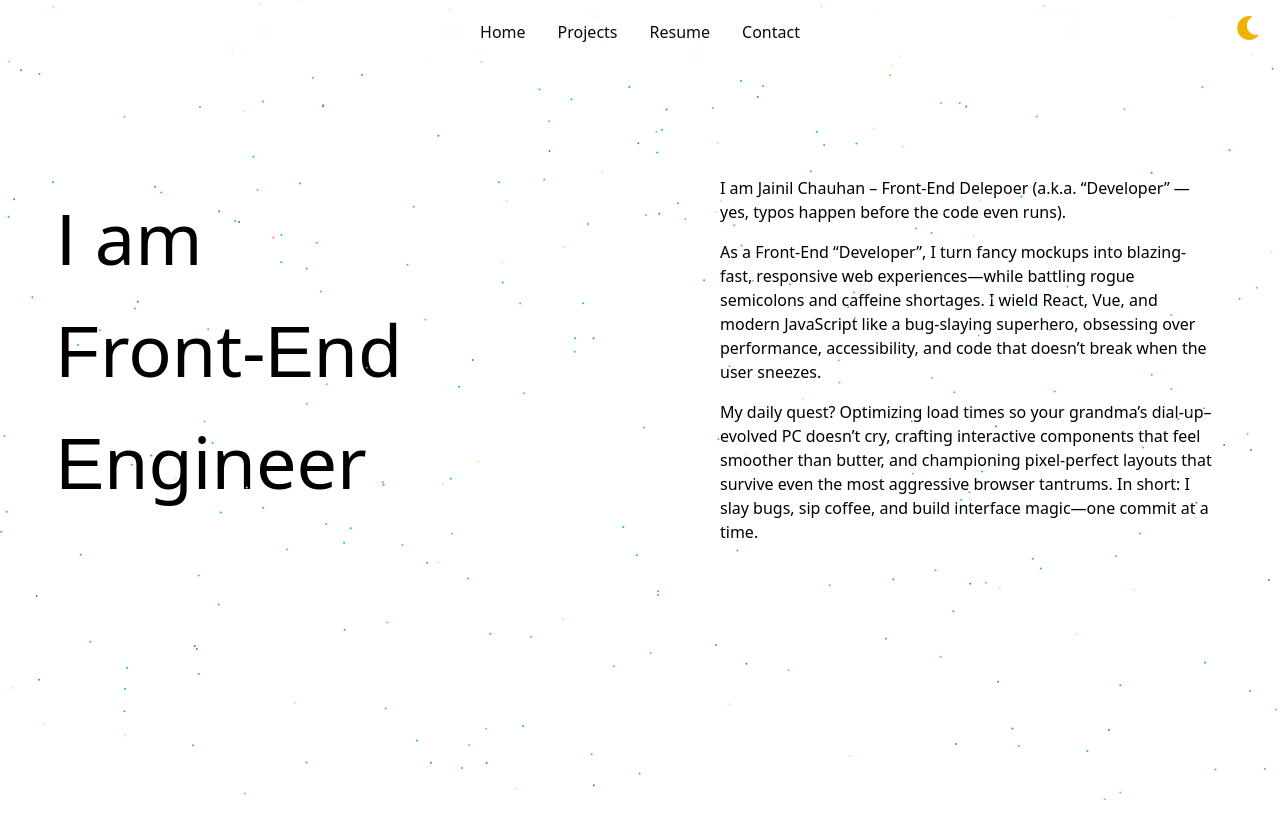
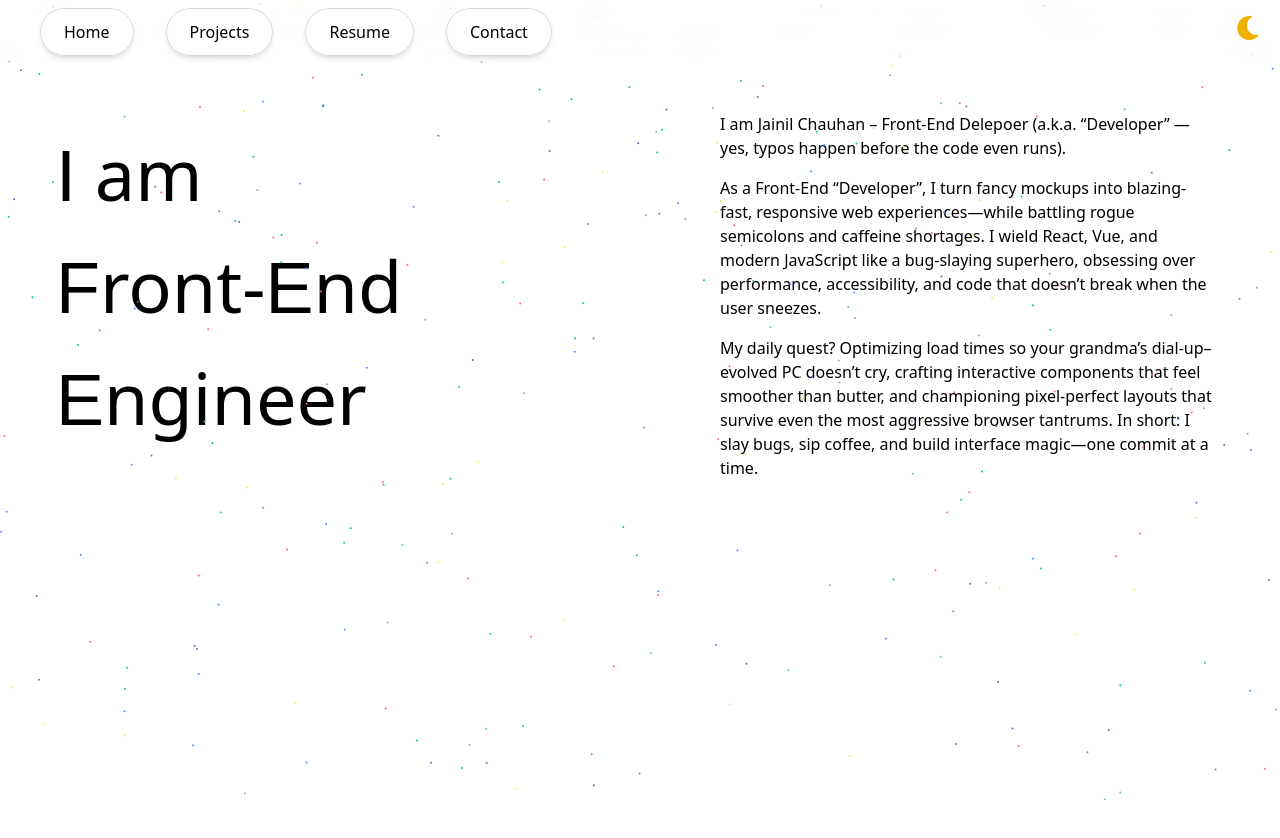
Before and after one commit to jainil04/jainil-chauhan-devfolio, a Next.js app: page / in a window 1280 px wide. Shown: the top 838 px of the page. After the commit the page ends 800 px from the top, so only its background shows below. Built offline with nearby package versions, Linux system fonts and the light colour scheme.

Commit message:
[MAJOR] desktop and mobile nav separation

```diff
--- a/package.json
+++ b/package.json
@@ -14,6 +14,7 @@
     "@mui/icons-material": "^7.1.0",
     "@mui/material": "^7.1.0",
     "@tailwindcss/postcss": "^4.1.8",
+    "framer-motion": "^12.16.0",
     "i18next": "^24.2.3",
     "next": "15.3.0",
     "next-i18next": "^15.4.2",
--- a/src/app/globals.css
+++ b/src/app/globals.css
@@ -15,7 +15,8 @@ html {
 }
 
 html.dark {
-  --background: oklch(21% 0.034 264.665);
+  /* --background: oklch(21% 0.034 264.665); */
+  --background: #000000;
   --foreground: #ffffff;
 }
 
@@ -202,13 +203,19 @@ serif
     align-items: center;
 } */
 
-.jainil {
-  display: flex;
-  flex-direction: row;
-  flex-wrap: wrap;
-  align-content: center;
-  justify-content: center;
-  align-items: center;
+@keyframes border-shine {
+  0% {
+    transform: translateX(-100%) skewX(-20deg);
+  }
+  100% {
+    transform: translateX(200%) skewX(-20deg);
+  }
+}
+
+@layer utilities {
+  .animate-border-shine {
+    animation: border-shine 1s ease-in-out forwards;
+  }
 }
 
 /* Custom media queries for mobile and iPad devices */
--- a/src/app/layout.tsx
+++ b/src/app/layout.tsx
@@ -1,7 +1,8 @@
 import type { Metadata } from "next";
 import { Geist, Geist_Mono } from "next/font/google";
 import { ThemeRegistry } from '../components/ThemeRegistry';
-import Navbar from "../components/Navbar";
+import DesktopNavbar from "../components/DesktopNavbar";
+import MobileNavbar from "../components/MobileNavbar";
 import DotsBackground from "../components/DotsBackground";
 import AbstractDotsBackground from "../components/AbstractDotsBackground";
 import "./globals.css";
@@ -56,7 +57,8 @@ export default function RootLayout({
               repulsionStrength={80}
             /> }
           </div>
-          <Navbar></Navbar>
+          <DesktopNavbar></DesktopNavbar>
+          <MobileNavbar></MobileNavbar>
           {children}
         </ThemeRegistry>
       </body>
--- a/src/app/page.tsx
+++ b/src/app/page.tsx
@@ -4,7 +4,7 @@ import { isAnimatedHeadlineEnabled, isTypedHeadlineEnabled } from "../configs";
 
 export default function Home() {
   return (
-    <div className="min-h-screen pt-16">
+    <div className="">
       {isAnimatedHeadlineEnabled && <AnimatedHeadline />}
       {isTypedHeadlineEnabled && <TypedHeadline />}
     </div>
--- /dev/null
+++ b/src/components/DesktopNavbar.jsx
@@ -0,0 +1,64 @@
+"use client";
+import { useState, useEffect } from 'react';
+import Link from 'next/link';
+import ThemeToggle from './ThemeToggle';
+import { useTheme } from 'next-themes';
+
+export default function DesktopNavbar() {
+  const { theme, systemTheme } = useTheme();
+  const [mounted, setMounted] = useState(false);
+
+  // Ensure theme is loaded before rendering
+  useEffect(() => {
+    setMounted(true);
+  }, []);
+
+  const currentTheme = theme === 'system' ? systemTheme : theme;
+
+  const links = [
+    { href: '/', label: 'Home' },
+    { href: '/projects', label: 'Projects' },
+    { href: '/resume', label: 'Resume' },
+    { href: '/contact', label: 'Contact' },
+  ];
+
+  // Base classes for pill links with hover shine
+  const baseClasses =
+    'group relative inline-flex items-center px-6 py-3 rounded-full backdrop-blur-lg overflow-hidden shadow-md transition-transform hover:scale-105';
+
+  // Dynamic background: white in light mode, frosted glass otherwise
+  const linkBgClasses =
+    mounted && currentTheme === 'light'
+      ? 'bg-white'
+      : 'bg-white/20 dark:bg-gray-800/30';
+
+  return (
+    <nav className="hidden md:flex sticky top-0 z-10 w-full px-6 h-16 items-center justify-between bg-transparent backdrop-blur-md">
+      {/* Desktop links */}
+      <ul className="hidden md:flex space-x-4">
+        {links.map(({ href, label }) => (
+          <li key={href}>
+            <Link href={href} className={`${baseClasses} ${linkBgClasses}`}>
+              <span
+                aria-hidden="true"
+                className={`absolute inset-0 border ${mounted && currentTheme === 'light' ? 'border-gray-300' : 'border-white/30'} rounded-full`}
+              />
+              <span
+                aria-hidden="true"
+                className="absolute inset-0 bg-gradient-to-r from-transparent via-white/60 to-transparent w-8 h-full -translate-x-full skew-x-[-20deg] opacity-0 group-hover:opacity-100 group-hover:animate-border-shine pointer-events-none"
+              />
+              <span className={`relative font-medium ${mounted && currentTheme === 'light' ? 'text-black' : 'text-white'}`}>
+                {label}
+              </span>
+            </Link>
+          </li>
+        ))}
+      </ul>
+
+      {/* Theme toggle button */}
+      <div className="flex top-4 right-5 fixed z-50">
+        <ThemeToggle />
+      </div>
+    </nav>
+  );
+}
--- /dev/null
+++ b/src/components/MobileNavbar.jsx
@@ -0,0 +1,96 @@
+"use client";
+import { useState, useEffect } from 'react';
+import Link from 'next/link';
+import ThemeToggle from './ThemeToggle';
+import { useTheme } from 'next-themes';
+import { CiMenuFries } from 'react-icons/ci';
+import { GoHome } from 'react-icons/go';
+import { GrProjects } from 'react-icons/gr';
+import { TfiLayoutAccordionList } from 'react-icons/tfi';
+import { IoIosContact } from 'react-icons/io';
+import { motion, AnimatePresence } from 'framer-motion';
+
+export default function MobileNavbar() {
+  const [drawerOpen, setDrawerOpen] = useState(false);
+  const { theme, systemTheme } = useTheme();
+  const [mounted, setMounted] = useState(false);
+
+  useEffect(() => setMounted(true), []);
+  const currentTheme = theme === 'system' ? systemTheme : theme;
+
+  const links = [
+    { href: '/', label: 'Home', icon: GoHome },
+    { href: '/projects', label: 'Projects', icon: GrProjects },
+    { href: '/resume', label: 'Resume', icon: TfiLayoutAccordionList },
+    { href: '/contact', label: 'Contact', icon: IoIosContact },
+  ];
+
+  const baseClasses =
+    'group relative inline-flex items-center justify-center p-3 rounded-full backdrop-blur-lg overflow-hidden shadow-md transition-transform hover:scale-105';
+  const linkBgClasses =
+    mounted && currentTheme === 'light' ? 'bg-white' : 'bg-white/20 dark:bg-gray-800/30';
+  const borderClasses =
+    mounted && currentTheme === 'light' ? 'border-gray-300' : 'border-white/30';
+
+  return (
+    <>
+      {/* Mobile menu button positioned bottom-right */}
+      <button
+        type="button"
+        className="fixed bottom-4 right-5 z-50 p-2 rounded-full border-2 border-black/20 dark:border-white/30 md:hidden"
+        onClick={() => setDrawerOpen((open) => !open)}
+        aria-label={drawerOpen ? 'Close menu' : 'Open menu'}
+      >
+        <CiMenuFries className="w-6 h-6 text-current" />
+      </button>
+
+      {/* Transparent overlay capturing clicks */}
+      <aside
+        className={`fixed inset-0 z-40 ${drawerOpen ? 'pointer-events-auto' : 'pointer-events-none'}`}
+        onClick={() => setDrawerOpen(false)}
+      />
+
+      {/* AnimatePresence for smooth open/close */}
+      <AnimatePresence>
+        {drawerOpen && (
+          <motion.div
+            initial={{ opacity: 0, y: 20 }}
+            animate={{ opacity: 1, y: 0 }}
+            exit={{ opacity: 0, y: 20 }}
+            transition={{ duration: 0.2 }}
+            className="fixed bottom-16 right-5 z-50 flex flex-col items-end space-y-4 md:hidden"
+            onClick={(e) => e.stopPropagation()}
+          >
+            {links.map(({ href, label, icon: Icon }) => (
+              <Link
+                key={href}
+                href={href}
+                className={`${baseClasses} ${linkBgClasses} border ${borderClasses}`}
+                onClick={() => setDrawerOpen(false)}
+                aria-label={label}
+              >
+                <Icon
+                  className={`w-6 h-6 ${
+                    mounted && currentTheme === 'light' ? 'text-black' : 'text-white'
+                  }`}
+                  aria-hidden="true"
+                />
+              </Link>
+            ))}
+
+            {/* Optional theme toggle below links */}
+            <motion.div
+              initial={{ opacity: 0, y: 20 }}
+              animate={{ opacity: 1, y: 0 }}
+              exit={{ opacity: 0, y: 20 }}
+              transition={{ duration: 0.2, delay: 0.1 }}
+              className={`${baseClasses} ${linkBgClasses} border ${borderClasses}`}
+            >
+              <ThemeToggle />
+            </motion.div>
+          </motion.div>
+        )}
+      </AnimatePresence>
+    </>
+  );
+}
--- a/src/components/Navbar.jsx
+++ /dev/null
@@ -1,83 +0,0 @@
-"use client";
-import { useState } from 'react';
-import Link from 'next/link';
-import ThemeToggle from './ThemeToggle';
-import MenuIcon from '@mui/icons-material/Menu';
-
-export default function Navbar() {
-  const [drawerOpen, setDrawerOpen] = useState(false);
-  const links = [
-    { href: '/', label: 'Home' },
-    { href: '/projects', label: 'Projects' },
-    { href: '/resume', label: 'Resume' },
-    { href: '/contact', label: 'Contact' },
-  ];
-  return (
-    <nav className="
-      sticky inset-x-0 top-0 z-50 h-16 flex
-      items-center justify-between md:justify-center
-      px-6 md:backdrop-blur-md
-      ">
-      {/* Drawer hamburger button - mobile only */}
-      <div className="hamburger-btn">
-        <MenuIcon color="success"
-          aria-label="Open menu"
-          onClick={() => setDrawerOpen(true)}
-        />
-      </div>
-
-      {/* Desktop nav */}
-      <ul className="hidden md:flex">
-        {links.map(({ href, label }) => (
-          <li className="list-none" key={href}>
-            <Link
-              href={href}
-              className="no-underline text-blue-600 dark:text-red hover:underline transition-colors duration-200"
-            >
-              {label}
-            </Link>
-          </li>
-        ))}
-      </ul>
-      {/* Drawer overlay and sidebar */}
-      {drawerOpen && (
-        <>
-          {/* Overlay */}
-          {/* <div
-            className="overlay md:hidden"
-            onClick={() => setDrawerOpen(false)}
-          /> */}
-          {/* Sidebar */}
-          <aside className="sidebar"
-            style={{ pointerEvents: drawerOpen ? 'auto' : 'none' }}
-          >
-            <button
-              className="flex px-6 mt-3 mb-8 text-2xl"
-              aria-label="Close menu"
-              onClick={() => setDrawerOpen(false)}
-            >
-              &times;
-            </button>
-            <ul className="sidebar-ul">
-              {links.map(({ href, label }) => (
-                <li key={href}>
-                  <Link
-                    href={href}
-                    className="no-underline text-blue-600 dark:text-red hover:underline transition-colors duration-200 text-lg"
-                    onClick={() => setDrawerOpen(false)}
-                  >
-                    {label}
-                  </Link>
-                </li>
-              ))}
-            </ul>
-          </aside>
-        </>
-      )}
-      {/* Theme toggle button */}
-      <div className="flex top-4 right-5 fixed z-50">
-        <ThemeToggle />
-      </div>
-    </nav>
-  );
-}
```
Also changed, not shown: 1 other file (tests, documents, lock files or other folders).
